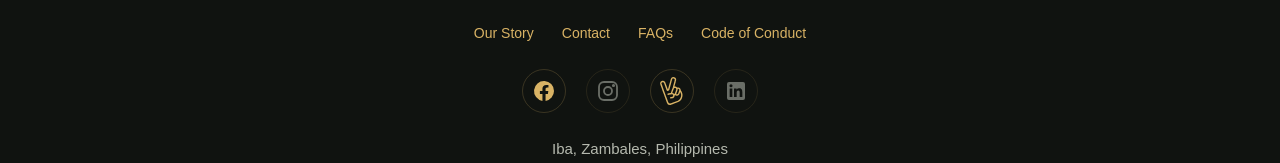
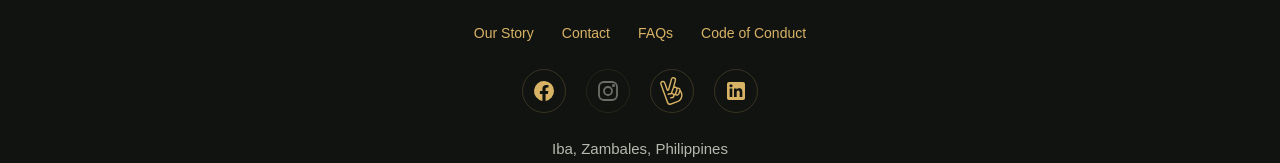
Before and after one commit to darek23u/pondview-pickleballl, a React (Vite) app: page / in a window 1280 px wide. Shown: the part 2500-2663 px from the top of the page. Built offline with nearby package versions, Linux system fonts and the light colour scheme.

Commit message:
Add Pondview LinkedIn link

```diff
--- a/src/UI.tsx
+++ b/src/UI.tsx
@@ -5,6 +5,7 @@ function Instagram(){return <svg viewBox="0 0 24 24" width="24" height="24" fill
 function LinkedIn(){return <svg viewBox="0 0 24 24" width="24" height="24" fill="currentColor" aria-hidden="true"><path d="M19 3H5a2 2 0 0 0-2 2v14a2 2 0 0 0 2 2h14a2 2 0 0 0 2-2V5a2 2 0 0 0-2-2ZM8.34 18H5.67V9.42h2.67ZM7 8.25a1.55 1.55 0 1 1 0-3.1 1.55 1.55 0 0 1 0 3.1ZM18.34 18h-2.67v-4.17c0-1-.02-2.28-1.39-2.28s-1.6 1.08-1.6 2.21V18h-2.67V9.42h2.56v1.17h.04a2.81 2.81 0 0 1 2.53-1.39c2.7 0 3.2 1.78 3.2 4.1Z"/></svg>;}
 export const RECLUB = 'https://reclub.co/clubs/@pondview-pickleball';
 export const FACEBOOK = 'https://www.facebook.com/people/Pondview-Pickleball-Court/61593304634455/';
+export const LINKEDIN = 'https://linkedin.com/company/pondview-pickleball';
 export const SUPPORT_EMAIL = 'support@pondviewpb.com';
 export const CONTACT_EMAIL = 'contact@pondviewpb.com';
 export function ExternalLink(props:AnchorHTMLAttributes<HTMLAnchorElement>){return <a {...props} target="_blank" rel="noopener noreferrer"/>;}
@@ -18,4 +19,4 @@ export function Header({page}:{page:string}){
  useEffect(()=>{const close=(e:KeyboardEvent)=>{if(e.key==='Escape'&&open){setOpen(false);toggle.current?.focus();}};document.addEventListener('keydown',close);return()=>document.removeEventListener('keydown',close);},[open]);
  return <header className="header"><a className="brand" href="/" aria-label="Pondview home"><img src="/images/pondview-symbol.png" alt=""/><span>PONDVIEW<small>PICKLEBALL COURT</small></span></a><button ref={toggle} className="menu-toggle" aria-label={open?'Close navigation':'Open navigation'} aria-expanded={open} aria-controls="navigation" onClick={()=>setOpen(!open)}>{open?<X/>:<Menu/>}</button><nav id="navigation" className={open?'is-open':''} aria-label="Main navigation" onClick={()=>setOpen(false)}>{[['/play','Play'],['/coach','Coach'],['/facility','Facility'],['/contact','Contact']].map(([path,label])=><a key={path} href={`${path}/`} aria-current={page===path?'page':undefined}>{label}</a>)}<ScheduleButton className="mobile-schedule"/></nav><ScheduleButton className="button small header-book"/></header>;
 }
-export function Footer(){return <footer className="wrap site-footer"><a className="brand" href="/"><img src="/images/pondview-symbol.png" alt=""/><span>PONDVIEW<small>RALLY · RECHARGE · REPEAT</small></span></a><nav aria-label="Footer navigation"><a href="/about/">Our Story</a><a href="/contact/">Contact</a><a href="/facility/#faq">FAQs</a><a href="/code-of-conduct/">Code of Conduct</a></nav><div className="social-links" aria-label="Social media"><ExternalLink href={FACEBOOK} aria-label="Pondview on Facebook (opens in a new tab)" title="Facebook"><Facebook/></ExternalLink><span className="social-placeholder" role="img" aria-label="Instagram coming soon" title="Instagram coming soon"><Instagram/></span><ExternalLink href={RECLUB} aria-label="Pondview on Reclub (opens in a new tab)" title="Reclub"><span className="reclub-hand" aria-hidden="true"/></ExternalLink><span className="social-placeholder" role="img" aria-label="LinkedIn coming soon" title="LinkedIn coming soon"><LinkedIn/></span></div><p className="footer-location">Iba, Zambales, Philippines</p><p className="copyright">© {new Date().getFullYear()} Pondview Pickleball</p></footer>;}
+export function Footer(){return <footer className="wrap site-footer"><a className="brand" href="/"><img src="/images/pondview-symbol.png" alt=""/><span>PONDVIEW<small>RALLY · RECHARGE · REPEAT</small></span></a><nav aria-label="Footer navigation"><a href="/about/">Our Story</a><a href="/contact/">Contact</a><a href="/facility/#faq">FAQs</a><a href="/code-of-conduct/">Code of Conduct</a></nav><div className="social-links" aria-label="Social media"><ExternalLink href={FACEBOOK} aria-label="Pondview on Facebook (opens in a new tab)" title="Facebook"><Facebook/></ExternalLink><span className="social-placeholder" role="img" aria-label="Instagram coming soon" title="Instagram coming soon"><Instagram/></span><ExternalLink href={RECLUB} aria-label="Pondview on Reclub (opens in a new tab)" title="Reclub"><span className="reclub-hand" aria-hidden="true"/></ExternalLink><ExternalLink href={LINKEDIN} aria-label="Pondview on LinkedIn (opens in a new tab)" title="LinkedIn"><LinkedIn/></ExternalLink></div><p className="footer-location">Iba, Zambales, Philippines</p><p className="copyright">© {new Date().getFullYear()} Pondview Pickleball</p></footer>;}
```
Also changed, not shown: 9 other files (tests, documents, lock files or other folders).
